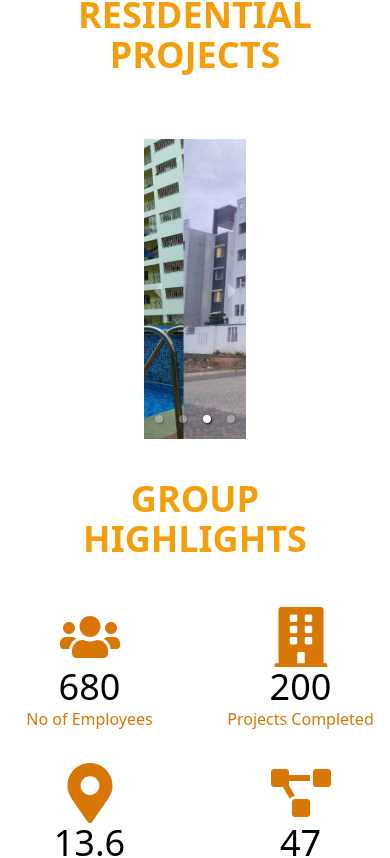
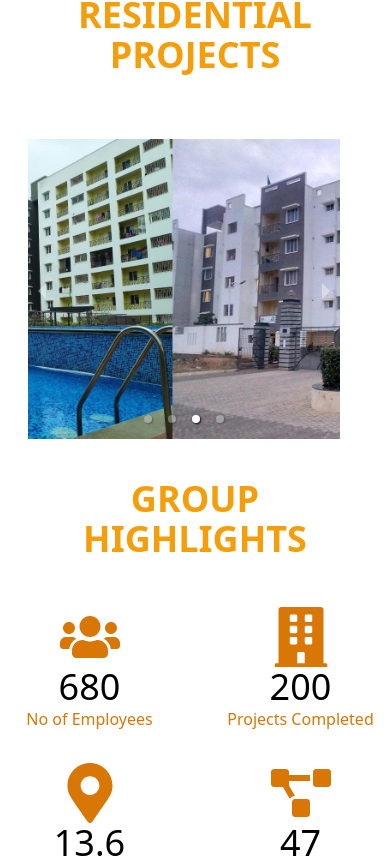
Before and after one commit to akshitchowdhury/chethan_const, a React (Create React App) app: page / in a window 390 px wide. Shown: the part 3997-4855 px from the top of the page. Built offline with nearby package versions, Linux system fonts and the light colour scheme.

Commit message:
MobileView

```diff
--- a/src/components/Contact/ContactBody.jsx
+++ b/src/components/Contact/ContactBody.jsx
@@ -50,7 +50,7 @@ const ContactBody = () => {
             <div className="flex-1 lg:w-1/2 md:-my-[300px] lg:-my-[160px]">
               <h2 className="text-2xl md:text-4xl font-light text-center mb-5 text-amber-600">SEND US A MESSAGE</h2>
               <div className='w-[200px] h-[2px] md:w-[500px] md:h-[1px] bg-gray-500 mx-12 my-4'></div>
-              <div className="max-w-xl mx-auto md:h-[570px]">
+              <div className="max-w-xl mx-4 md:mx-auto md:h-[570px]">
                 <form id="contact-form" action="https://whizthemes.com/nazmul/php/mail.php" method="post">
                   <div className="grid grid-cols-1 md:grid-cols-2 gap-6">
                     <div className="flex flex-col">
--- a/src/components/Home/ResidentialProjects/ResidentialProjects.jsx
+++ b/src/components/Home/ResidentialProjects/ResidentialProjects.jsx
@@ -19,7 +19,7 @@ const ResidentialProjects = () => {
       </div>
 
       {/* //carousel */}
-        <div className="relative w-auto px-36 md:w-full h-[300px] md:h-[500px] lg:h-[500px] ">
+        <div className="relative -mx-[116px] md:-mx-0 w-[600px] px-36 md:w-full h-[300px] md:h-[500px] lg:h-[500px] ">
       <Carousel
         autoPlay
         infiniteLoop
--- a/src/components/Services/SitePreparations/SitePreparations.jsx
+++ b/src/components/Services/SitePreparations/SitePreparations.jsx
@@ -17,7 +17,7 @@ const services = [
     description: "Precise layout formation to ensure accurate and effective project planning and execution.",
   },
   {
-    icon: < FaTruckLoading className="text-amber-400 text-3xl" />,
+    icon: < FaTruckLoading className="text-amber-400 text-3xl"/>,
     title: "Soil Supplying and Compaction",
     description: "Providing high-quality soil and ensuring proper compaction to create a stable foundation.",
   },
```
